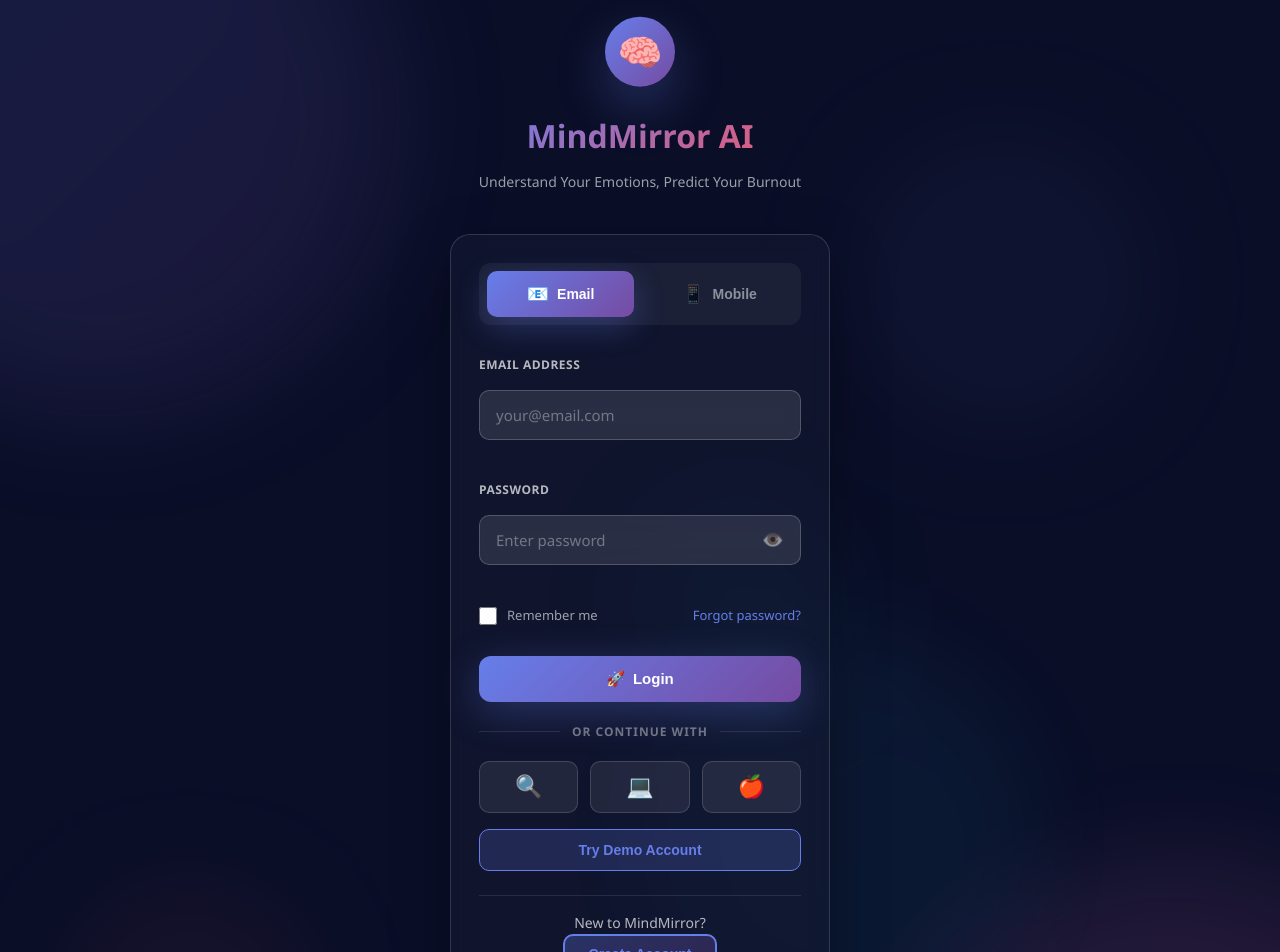
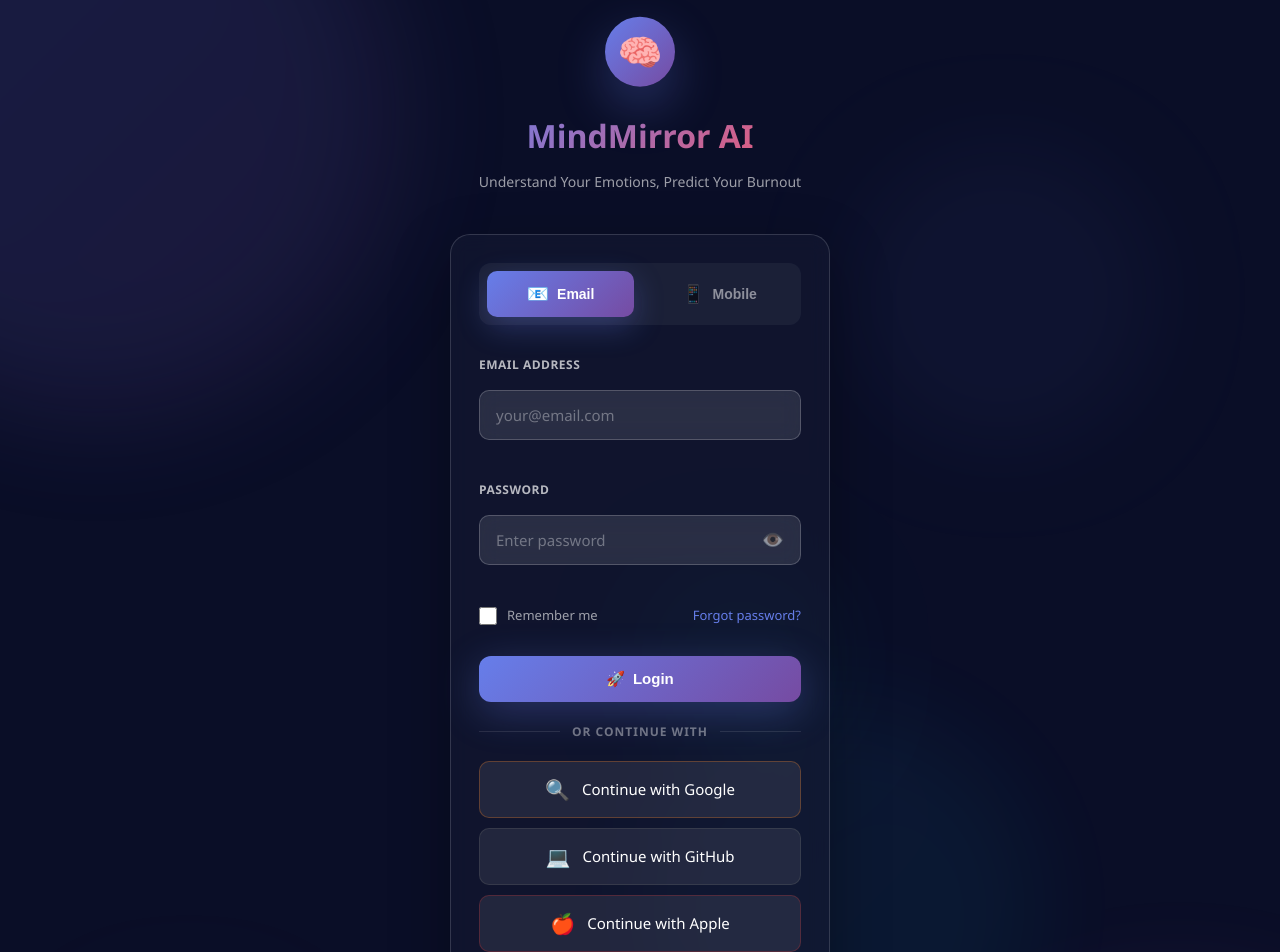
Before and after one commit to DOMINICLUCKY/MindMirror-AI, a React (Create React App) app in the folder frontend/: page / in a window 1280 px wide. Shown: the top 952 px of the page. Built offline with nearby package versions, Linux system fonts and the light colour scheme.

Commit message:
feat: Enhance social login UI with 'Continue with' buttons and instant login

```diff
--- a/frontend/src/pages/LoginPage.js
+++ b/frontend/src/pages/LoginPage.js
@@ -82,14 +82,11 @@
 
     const provider_info = socialProviders[provider];
 
-    setSuccess(`✅ ${provider_info.name} login in progress... (Demo Mode)`);
-
-    // Simulate OAuth flow
-    setTimeout(() => {
+    // Create social login demo account immediately
     const demoUserId = 'social_' + provider + '_' + Math.random().toString(36).substr(2, 9);
     const demoUserData = {
       id: demoUserId,
-        name: `User (${provider_info.name})`,
+      name: `${provider_info.name} User`,
       email: `user.${provider}@example.com`,
       provider: provider,
       loginTime: new Date().toISOString(),
@@ -99,8 +96,9 @@
     localStorage.setItem('mindmirror_user', JSON.stringify(demoUserData));
     localStorage.setItem('mindmirror_user_id', demoUserId);
 
+    setSuccess(`✅ ${provider_info.name} login successful! (Demo Mode)`);
+    // Immediately proceed
     onLoginSuccess(demoUserData);
-    }, 2000);
   };
 
   // Feature info handler - shows what each feature does
@@ -287,31 +285,31 @@
             <span>or continue with</span>
           </div>
 
-          {/* Social Login */}
+          {/* Social Login - Full Width Buttons */}
           <div className="social-login">
             <button
               type="button"
-              className="social-btn google-btn"
-              title="Login with Google"
+              className="social-login-btn google-login"
               onClick={() => handleSocialLogin('google')}
             >
-              <span>🔍</span>
+              <span className="social-icon">🔍</span>
+              <span className="social-label">Continue with Google</span>
             </button>
             <button
               type="button"
-              className="social-btn github-btn"
-              title="Login with GitHub"
+              className="social-login-btn github-login"
               onClick={() => handleSocialLogin('github')}
             >
-              <span>💻</span>
+              <span className="social-icon">💻</span>
+              <span className="social-label">Continue with GitHub</span>
             </button>
             <button
               type="button"
-              className="social-btn apple-btn"
-              title="Login with Apple"
+              className="social-login-btn apple-login"
               onClick={() => handleSocialLogin('apple')}
             >
-              <span>🍎</span>
+              <span className="social-icon">🍎</span>
+              <span className="social-label">Continue with Apple</span>
             </button>
           </div>
 
--- a/frontend/src/styles/LoginPage.css
+++ b/frontend/src/styles/LoginPage.css
@@ -450,34 +450,78 @@
 
 .social-login {
   display: flex;
-  gap: 12px;
+  flex-direction: column;
+  gap: 10px;
   margin-bottom: 16px;
 }
 
-.social-btn {
-  flex: 1;
-  padding: 12px;
+.social-login-btn {
+  width: 100%;
+  padding: 14px 16px;
   background: rgba(255, 255, 255, 0.08);
   border: 1px solid rgba(255, 255, 255, 0.15);
   border-radius: 10px;
   color: white;
-  font-size: 22px;
+  font-size: 15px;
+  font-weight: 500;
   cursor: pointer;
   transition: all 0.3s ease;
   display: flex;
   align-items: center;
   justify-content: center;
+  gap: 12px;
+  font-family: 'Segoe UI', Tahoma, Geneva, Verdana, sans-serif;
 }
 
-.social-btn:hover {
-  background: rgba(255, 255, 255, 0.12);
-  border-color: rgba(255, 255, 255, 0.25);
+.social-login-btn:hover {
+  background: rgba(255, 255, 255, 0.13);
+  border-color: rgba(255, 255, 255, 0.3);
   transform: translateY(-2px);
+  box-shadow: 0 8px 20px rgba(102, 126, 234, 0.15);
 }
 
-.google-btn:hover { box-shadow: 0 10px 30px rgba(245, 125, 32, 0.2); }
-.github-btn:hover { box-shadow: 0 10px 30px rgba(102, 102, 102, 0.2); }
-.apple-btn:hover { box-shadow: 0 10px 30px rgba(200, 50, 50, 0.2); }
+.social-login-btn:active {
+  transform: translateY(0);
+}
+
+.social-icon {
+  font-size: 20px;
+  display: flex;
+  align-items: center;
+  justify-content: center;
+}
+
+.social-label {
+  font-size: 15px;
+  font-weight: 500;
+}
+
+.google-login {
+  border-color: rgba(245, 125, 32, 0.3);
+}
+
+.google-login:hover {
+  background: rgba(245, 125, 32, 0.12);
+  box-shadow: 0 10px 30px rgba(245, 125, 32, 0.25);
+}
+
+.github-login {
+  border-color: rgba(102, 102, 102, 0.3);
+}
+
+.github-login:hover {
+  background: rgba(102, 102, 102, 0.12);
+  box-shadow: 0 10px 30px rgba(102, 102, 102, 0.25);
+}
+
+.apple-login {
+  border-color: rgba(200, 50, 50, 0.3);
+}
+
+.apple-login:hover {
+  background: rgba(200, 50, 50, 0.12);
+  box-shadow: 0 10px 30px rgba(200, 50, 50, 0.25);
+}
 
 /* ============= DEMO BUTTON ============= */
 
```
Lines whose indentation alone changed are shown as unchanged.
